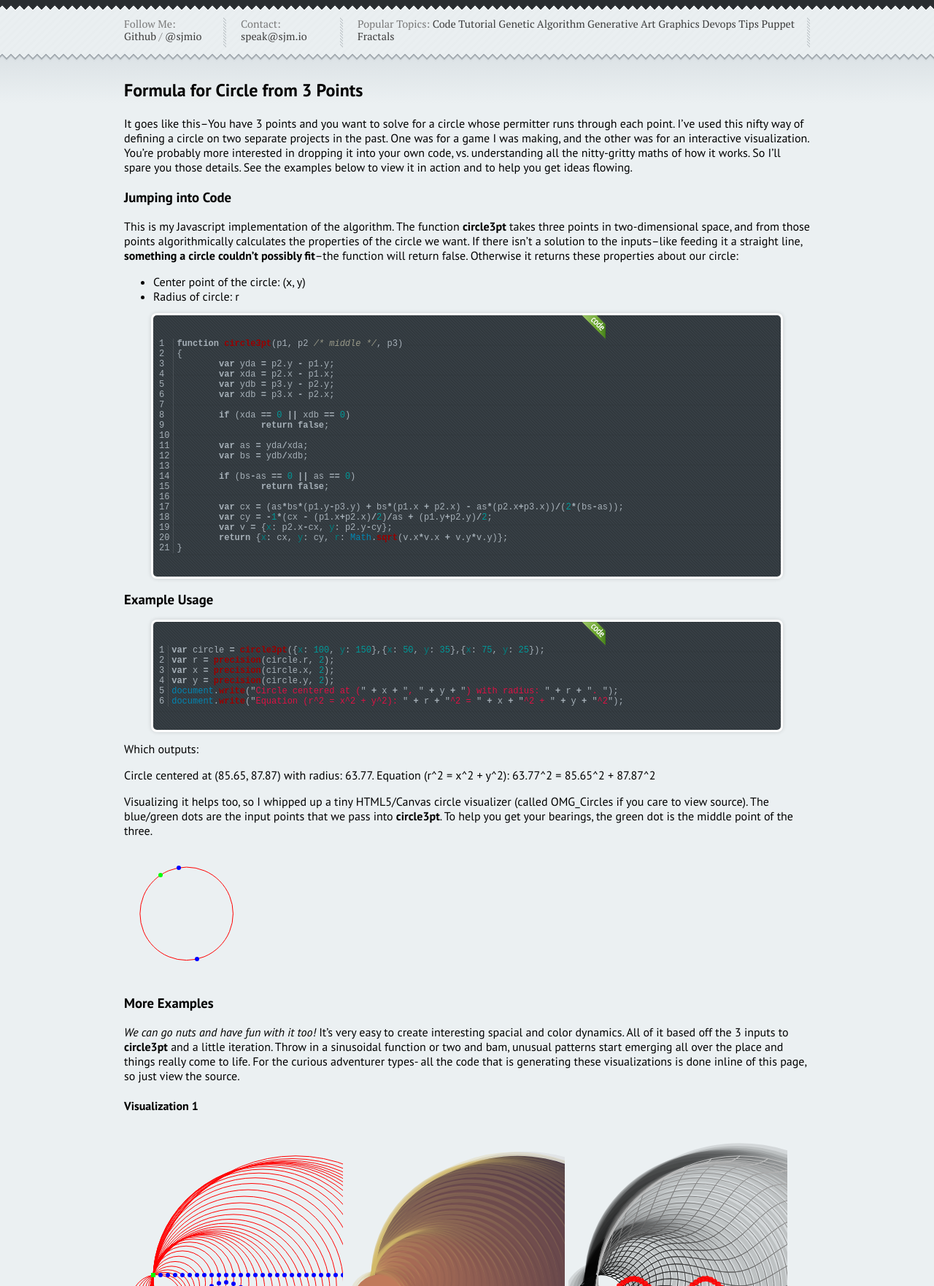
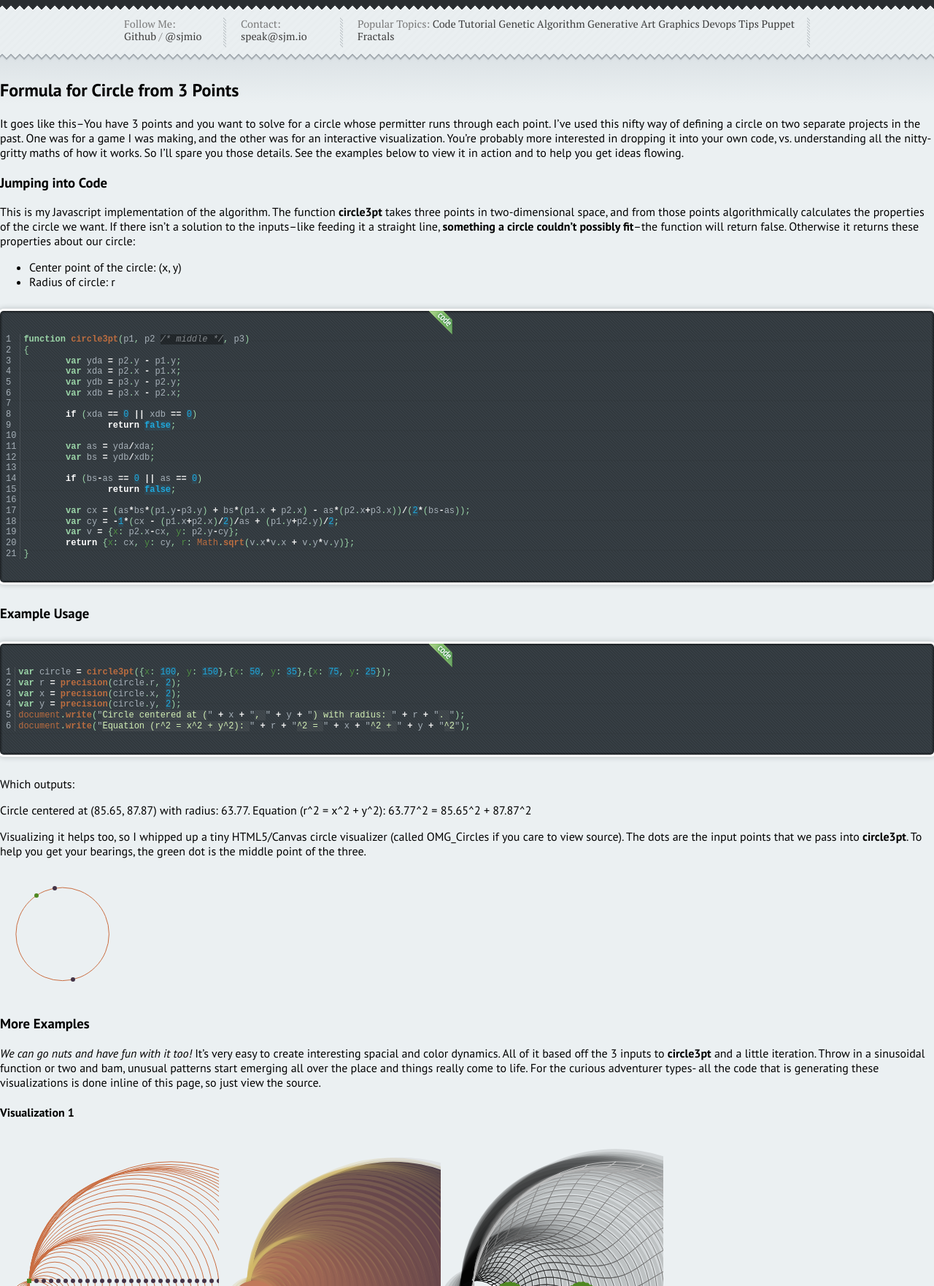
Before and after one commit to sjmio/sjm.io, a Jekyll site: the page built from _posts/2012-02-19-circle-from-3-points.md, in a window 1280 px wide, cut to the strip 158-1920 px from the top of the page. Shown: the whole strip at 73% size. Built offline with Jekyll 4.4.1, drawn with Linux system fonts in a browser that asks for light colours; nearby versions of some CDN libraries.

Commit message:
more style improvements

```diff
--- a/_layouts/default.html
+++ b/_layouts/default.html
@@ -6,8 +6,6 @@
 	<link rel="stylesheet" href="/css/style.css" type="text/css" media="screen, projection" />
 	<link rel="stylesheet" href="/css/syntax.css" type="text/css" />
 	<link href='http://fonts.googleapis.com/css?family=PT+Serif|PT+Sans+Narrow|PT+Sans:400italic,400,700,700italic' rel='stylesheet' type='text/css'>
-
-	<link href='http://fonts.googleapis.com/css?family=Exo:100,300,400,200' rel='stylesheet' type='text/css'>
 
 
 	<script src="//ajax.googleapis.com/ajax/libs/jquery/1.7.1/jquery.min.js"></script>
@@ -53,9 +51,7 @@
 </div>
 
 <div id="content">
-	<div class="container">
-		{{ content }}
-	</div>
+	{{ content }}
 </div>
 
 <div id="footer">
--- a/_posts/2012-02-19-circle-from-3-points.md
+++ b/_posts/2012-02-19-circle-from-3-points.md
@@ -322,7 +322,7 @@
 document.write("Equation (r^2 = x^2 + y^2): " + r + "^2 = " + x + "^2 + " + y + "^2");
 </script>
 
-Visualizing it helps too, so I whipped up a tiny HTML5/Canvas circle visualizer (called OMG_Circles if you care to view source). The blue/green dots are the input points that we pass into **circle3pt**. To help you get your bearings, the green dot is the middle point of the three.
+Visualizing it helps too, so I whipped up a tiny HTML5/Canvas circle visualizer (called OMG_Circles if you care to view source). The dots are the input points that we pass into **circle3pt**. To help you get your bearings, the green dot is the middle point of the three.
 
 <canvas id="example01" width="175" height="175">
 </canvas>
--- a/css/style.css
+++ b/css/style.css
@@ -277,6 +277,7 @@
 .post {
 	width: 620px;
 	color: #4d565e;
+	line-height: 17pt;
 }
 
 .post a {
@@ -304,6 +305,62 @@
 	text-shadow: 1px 1px 0px #fff;
 }
 
+.post ul {
+	list-style: square;
+}
+
+.post li {
+	padding: 5px 0 5px 0;
+}
+
+
+code {
+	background-color: #fff;
+	box-shadow: 1px 1px 2px 0px rgba(41,45,48,0.2);
+	padding: 3px;
+	color: #222;
+	font-size: 9pt;
+}
+
+.post-div {
+	height: 1px;
+	border: none;
+	border-top: 1px dashed #bbb;
+	margin-top: 30px;
+	margin-bottom: 30px;
+}
+
+
+
+/*.post-div:before {
+	z-index: -1;
+	content: "";
+	display: block;
+	height: 50px;
+	width: 100%;
+	position: absolute;
+	margin-top: -52px;
+	background-image: linear-gradient(bottom, #c9d1d6 0px, #ebf0f2 50px);
+	background-image: -o-linear-gradient(bottom, #c9d1d6 0px, #ebf0f2 50px);
+	background-image: -moz-linear-gradient(bottom, #c9d1d6 0px, #ebf0f2 50px);
+	background-image: -webkit-linear-gradient(bottom, #c9d1d6 0px, #ebf0f2 50px);
+	background-image: -ms-linear-gradient(bottom, #c9d1d6 0px, #ebf0f2 50px);
+}*/
+
+.post-div:after {
+	content: "";
+	display: block;
+	height: 150px;
+	margin-top: 1px;
+	background-image: linear-gradient(top, #c9d1d6 50px, #ebf0f2 150px);
+	background-image: -o-linear-gradient(top, #c9d1d6 50px, #ebf0f2 150px);
+	background-image: -moz-linear-gradient(top, #c9d1d6 50px, #ebf0f2 150px);
+	background-image: -webkit-linear-gradient(top, #c9d1d6 50px, #ebf0f2 150px);
+	background-image: -ms-linear-gradient(top, #c9d1d6 50px, #ebf0f2 150px);
+}
+
+
+
 /*
 #post-log {
 }
--- a/css/syntax.css
+++ b/css/syntax.css
@@ -1,11 +1,27 @@
+/*
+    Theme: sjm.io
+*/
+
+
+.highlight code {
+	background-color: transparent;
+	box-shadow: none;
+	color: #a6b0b8;
+	padding: 0px;
+}
+
 .highlight *  { font-size: 9pt; }
 .highlight  {
+	line-height: 11pt;
+	margin: 30px 0px;
 	padding: 5px;
 	border-radius: 5px;
 	background: #31383d url("/images/vertical-div.png") repeat 0px 0px;
-	box-shadow: 0px 0px 0px 3px #fff, 0px 0px 5px 4px rgba(0,0,0,0.1);
+	box-shadow: 0px 0px 0px 3px #fff, 0px 0px 7px 4px rgba(41,45,48,0.2), inset 0px 0px 0px 1px rgba(0,0,0,0.3), inset 0px 0px 0px 3px rgba(0,0,0,0.2);
 
 	color: #a6b0b8;
+
+	overflow: hidden;
 }
 
 .highlight:before {
@@ -13,7 +29,7 @@
 	content: "";
 	width: 34px;
 	height: 34px;
-	margin: -5px 0px 0px 581px;
+	margin: -6px 0px 0px 581px;
 	position: absolute;
 	background: transparent url("/images/sash-code.png") repeat 0px 0px;
 }
@@ -27,62 +43,92 @@
 	padding-right: 5px;
 }
 
-.highlight .c { color: #999988; font-style: italic } /* Comment */
+
+
+.highlight .p {
+	color: #9bd5a8;
+}
+
+
+.highlight .c, .highlight .cm, .highlight .c1 { color: #83888c; font-style: italic; background-color: rgba(0,0,0,0.35); } /* Comment */ /* Comment.Multiline */ /* Comment.Single */
 .highlight .err { color: #a61717; background-color: #e3d2d2 } /* Error */
-.highlight .k { font-weight: bold } /* Keyword */
-.highlight .o { font-weight: bold } /* Operator */
-.highlight .cm { color: #999988; font-style: italic } /* Comment.Multiline */
-.highlight .cp { color: #999999; font-weight: bold } /* Comment.Preproc */
-.highlight .c1 { color: #999988; font-style: italic } /* Comment.Single */
-.highlight .cs { color: #999999; font-weight: bold; font-style: italic } /* Comment.Special */
+
+
+.highlight .cp, .highlight .cs, .highlight .gh, .highlight .bp { color: #1ea9de; background-color: rgba(30,169,222,0.1); } /* Comment.Preproc */ /* Comment.Special */ /* Generic.Heading */ /* Name.Builtin.Pseudo */
+
+
+
+.highlight .cp { font-weight: bold } /* Comment.Preproc */
+.highlight .cs { font-weight: bold; font-style: italic } /* Comment.Special */
+.highlight .k { font-weight: bold; color: #fff; } /* Keyword */
+.highlight .o { font-weight: bold; color: #eee; } /* Operator */
+
+
+
+
 .highlight .gd { color: #000000; background-color: #ffdddd } /* Generic.Deleted */
 .highlight .gd .x { color: #000000; background-color: #ffaaaa } /* Generic.Deleted.Specific */
 .highlight .ge { font-style: italic } /* Generic.Emph */
 .highlight .gr { color: #aa0000 } /* Generic.Error */
-.highlight .gh { color: #999999 } /* Generic.Heading */
+
 .highlight .gi { color: #000000; background-color: #ddffdd } /* Generic.Inserted */
 .highlight .gi .x { color: #000000; background-color: #aaffaa } /* Generic.Inserted.Specific */
 .highlight .go { color: #888888 } /* Generic.Output */
-.highlight .gp { color: #555555 } /* Generic.Prompt */
+
 .highlight .gs { font-weight: bold } /* Generic.Strong */
 .highlight .gu { color: #aaaaaa } /* Generic.Subheading */
 .highlight .gt { color: #aa0000 } /* Generic.Traceback */
-.highlight .kc { font-weight: bold } /* Keyword.Constant */
-.highlight .kd { font-weight: bold } /* Keyword.Declaration */
-.highlight .kp { font-weight: bold } /* Keyword.Pseudo */
-.highlight .kr { font-weight: bold } /* Keyword.Reserved */
+.highlight .kc { font-weight: bold; color: #1ea9de; background-color: rgba(30,169,222,0.1); } /* Keyword.Constant */
+.highlight .kd { font-weight: bold; color: #9bd5a8; } /* Keyword.Declaration */
+.highlight .kp { font-weight: bold; color: #fff; } /* Keyword.Pseudo */
+.highlight .kr { font-weight: bold; color: #fff; } /* Keyword.Reserved */
 .highlight .kt { color: #445588; font-weight: bold } /* Keyword.Type */
-.highlight .m { color: #009999 } /* Literal.Number */
-.highlight .s { color: #d14 } /* Literal.String */
-.highlight .na { color: #008080 } /* Name.Attribute */
-.highlight .nb { color: #0086B3 } /* Name.Builtin */
-.highlight .nc { color: #445588; font-weight: bold } /* Name.Class */
-.highlight .no { color: #008080 } /* Name.Constant */
-.highlight .ni { color: #800080 } /* Name.Entity */
-.highlight .ne { color: #990000; font-weight: bold } /* Name.Exception */
-.highlight .nf { color: #990000; font-weight: bold } /* Name.Function */
-.highlight .nn { color: #555555 } /* Name.Namespace */
-.highlight .nt { color: #000080 } /* Name.Tag */
-.highlight .nv { color: #008080 } /* Name.Variable */
-.highlight .ow { font-weight: bold } /* Operator.Word */
-.highlight .w { color: #bbbbbb } /* Text.Whitespace */
-.highlight .mf { color: #009999 } /* Literal.Number.Float */
-.highlight .mh { color: #009999 } /* Literal.Number.Hex */
-.highlight .mi { color: #009999 } /* Literal.Number.Integer */
-.highlight .mo { color: #009999 } /* Literal.Number.Oct */
-.highlight .sb { color: #d14 } /* Literal.String.Backtick */
-.highlight .sc { color: #d14 } /* Literal.String.Char */
-.highlight .sd { color: #d14 } /* Literal.String.Doc */
-.highlight .s2 { color: #d14 } /* Literal.String.Double */
-.highlight .se { color: #d14 } /* Literal.String.Escape */
-.highlight .sh { color: #d14 } /* Literal.String.Heredoc */
-.highlight .si { color: #d14 } /* Literal.String.Interpol */
-.highlight .sx { color: #d14 } /* Literal.String.Other */
-.highlight .sr { color: #009926 } /* Literal.String.Regex */
-.highlight .s1 { color: #d14 } /* Literal.String.Single */
-.highlight .ss { color: #990073 } /* Literal.String.Symbol */
-.highlight .bp { color: #999999 } /* Name.Builtin.Pseudo */
-.highlight .vc { color: #008080 } /* Name.Variable.Class */
-.highlight .vg { color: #008080 } /* Name.Variable.Global */
-.highlight .vi { color: #008080 } /* Name.Variable.Instance */
-.highlight .il { color: #009999 } /* Literal.Number.Integer.Long */
+
+
+
+.highlight .nv, .highlight .na, .highlight .no { color: #509046; text-shadow: 1px 1px 0px rgba(0,0,0,0.1); } /* Name.Variable */ /* Name.Attribute */ /* Name.Constant */
+
+
+.highlight .nc { color: #bd6d3b; font-weight: bold } /* Name.Class */
+.highlight .ni { color: #bd6d3b } /* Name.Entity */
+
+.highlight .nb { color: #bb6d40 } /* Name.Builtin */
+.highlight .ne { color: #bb6d40; font-weight: bold } /* Name.Exception */
+.highlight .nf { color: #bb6d40; font-weight: bold } /* Name.Function */
+
+.highlight .gp { color: #f9ff95; } /* Generic.Prompt */
+.highlight .nn { color: #f9ff95; } /* Name.Namespace */
+
+
+
+.highlight .nt { color: #eee; } /* Name.Tag */
+
+.highlight .ow { font-weight: bold; color: #f9ff95; text-shadow: 1px 1px 0px rgba(0,0,0,0.3); } /* Operator.Word */
+.highlight .w { color: #bbbbbb; } /* Text.Whitespace */
+
+
+/* Literal.Number */
+/* Literal.Number.Float */
+/* Literal.Number.Hex */
+/* Literal.Number.Integer */
+/* Literal.Number.Oct */
+.highlight .m, .highlight .mf, .highlight .mh, .highlight .mi, .highlight .mo {
+	color: #1ea9de;
+	background-color: rgba(30,169,222,0.1);
+}
+
+
+/* Literal.String */
+/* Literal.String.Backtick */
+/* Literal.String.Char */
+/* Literal.String.Doc */
+/* Literal.String.Double */
+/* Literal.String.Escape */
+/* Literal.String.Heredoc */
+/* Literal.String.Interpol */
+/* Literal.String.Other */
+/* Literal.String.Single */
+.highlight .s, .highlight .sb, .highlight .sc, .highlight .sd, .highlight .s2, .highlight .se, .highlight .sh, .highlight .si, .highlight .sx, .highlight .s1 {
+	color: #d3f0b6;
+	background-color: rgba(255, 255, 255, 0.05);
+}
--- a/index.html
+++ b/index.html
@@ -37,5 +37,8 @@
 			</div>
 			<div style="clear: both;"></div>
 		</div>
+		{% if forloop.last != true %}
+		<hr class="post-div" />
+		{% endif %}
 	{% endfor %}
 </div>
```
Also changed, not shown: other parts of _posts/2012-02-19-circle-from-3-points.md (+3 -3 lines), images/sash-code.png.
